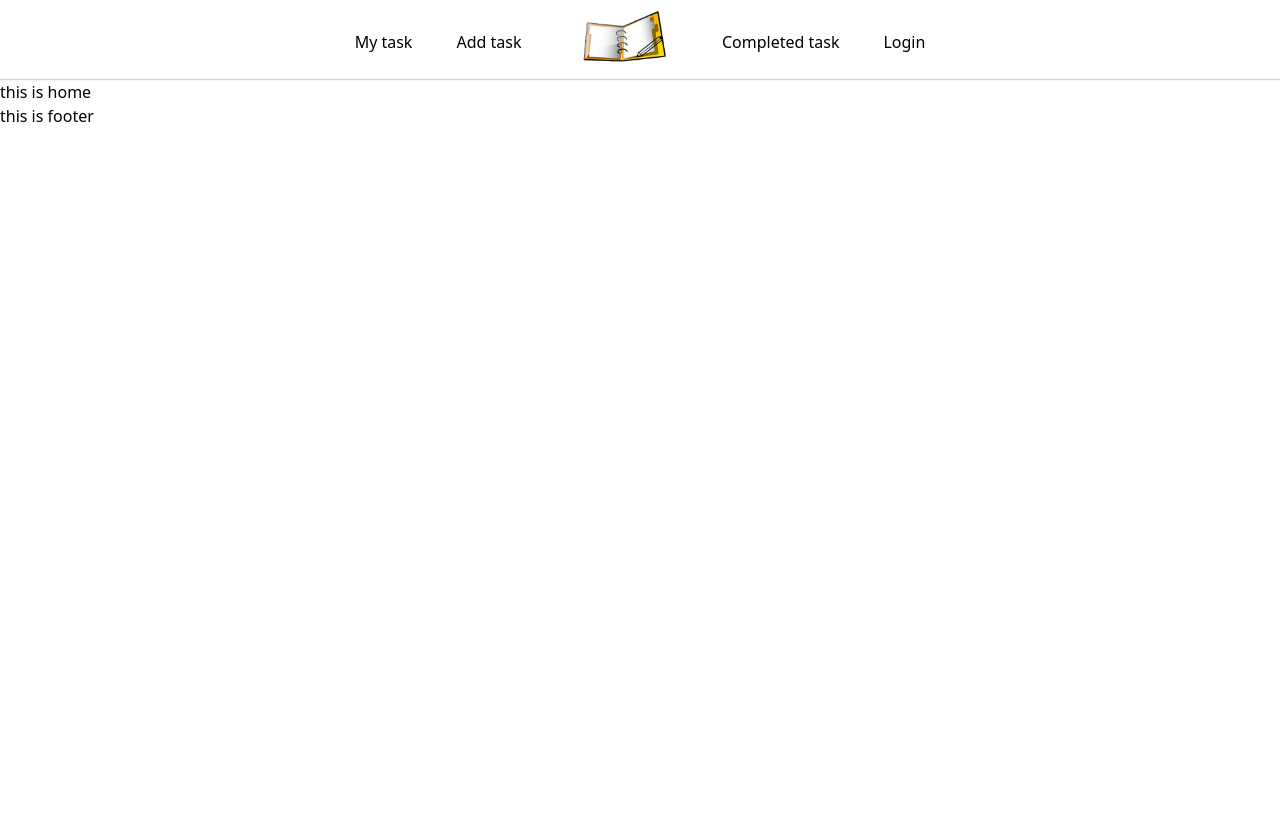
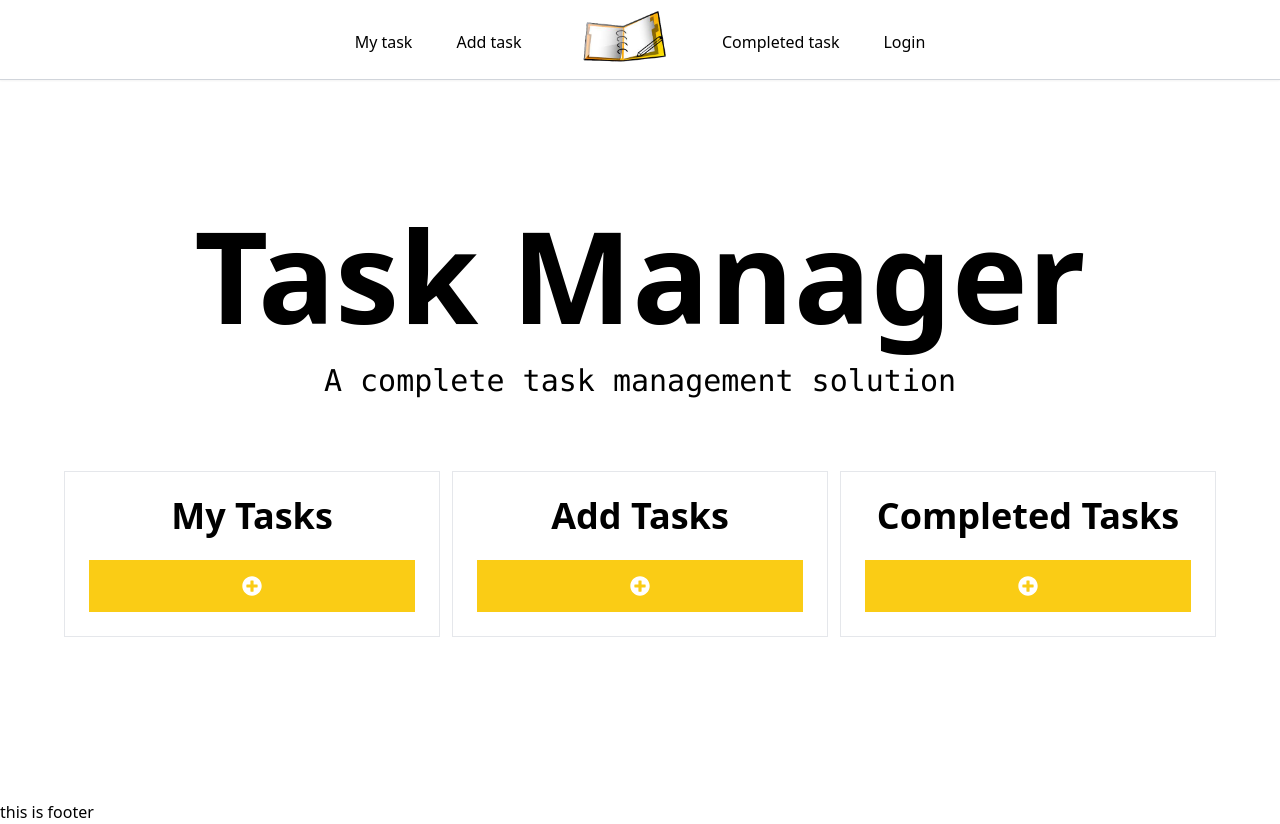
Before and after one commit to imtiajul-islam-d/task_management_MERN, a React (Create React App) app: page / in a window 1280 px wide. Before the commit the page ends 800 px from the top, so only its background shows below. Built offline with nearby package versions, Linux system fonts and the light colour scheme; no server answers.

Commit message:
homepage design added

```diff
--- a/src/Pages/Home/Base/Home.js
+++ b/src/Pages/Home/Base/Home.js
@@ -1,11 +1,33 @@
-import React from 'react';
+import React, { useContext } from "react";
+import { AuthContext } from "./../../../Authentication/AuthProvider";
+import logo from "./../../../assets/logo/logoNote.png";
+import Category from "../Category/Category";
 
 const Home = () => {
-    return (
+  const { user } = useContext(AuthContext);
+  console.log(user);
+  return (
+    <section className="min-h-[90vh] px-3 md:px-10 flex items-center justify-center">
+      <section className="container mx-auto">
+        <section className="flex justify-center">
+          <div>
+            {/* <div className="flex justify-center items-center mt-4">
+              <img className="h-16" src={logo} alt="" />
+            </div> */}
+            <h3 className="text-7xl lg:text-9xl font-bold mb-6 mt-10 text-center">
+              Task Manager
+            </h3>
+            <p className="text-center text-3xl font-mono mt-3">
+              A complete task management solution
+            </p>
+          </div>
+        </section>
         <div>
-            this is home
+          <Category></Category>
         </div>
-    );
+      </section>
+    </section>
+  );
 };
 
 export default Home;
--- /dev/null
+++ b/src/Pages/Home/Category/Category.js
@@ -0,0 +1,54 @@
+import React from "react";
+import { Link } from "react-router-dom";
+import { FaPlusCircle } from "react-icons/fa";
+
+const Category = () => {
+  return (
+    <section className="py-6 sm:py-12 dark:bg-gray-800 dark:text-gray-100">
+      <div className="container p-6 mx-auto space-y-8">
+        <div className="grid grid-cols-1 gap-3 lg:grid-cols-3">
+          <article className="flex flex-col dark:bg-gray-900 border hover:shadow-md hover:scale-105 transition">
+            <div>
+              <p className="mt-6 text-center text-4xl font-bold">My Tasks</p>
+            </div>
+            <div className="flex flex-col flex-1 p-6">
+              <Link className="bg-yellow-400 hover:bg-yellow-300 text-white hover:text-black p-4 flex items-center justify-center transition">
+                <span className=" cursor-pointer text-xl">
+                  <FaPlusCircle></FaPlusCircle>
+                </span>
+              </Link>
+            </div>
+          </article>
+          {/* two */}
+          <article className="flex flex-col dark:bg-gray-900 border hover:shadow-md hover:scale-105 transition">
+            <div>
+              <p className="mt-6 text-center text-4xl font-bold">Add Tasks</p>
+            </div>
+            <div className="flex flex-col flex-1 p-6">
+              <Link className="bg-yellow-400 hover:bg-yellow-300 text-white hover:text-black p-4 flex items-center justify-center transition">
+                <span className=" cursor-pointer text-xl">
+                  <FaPlusCircle></FaPlusCircle>
+                </span>
+              </Link>
+            </div>
+          </article>
+          {/* three */}
+          <article className="flex flex-col dark:bg-gray-900 border hover:shadow-md hover:scale-105 transition">
+            <div>
+              <p className="mt-6 text-center text-4xl font-bold">Completed Tasks</p>
+            </div>
+            <div className="flex flex-col flex-1 p-6">
+              <Link className="bg-yellow-400 hover:bg-yellow-300 text-white hover:text-black p-4 flex items-center justify-center transition">
+                <span className=" cursor-pointer text-xl">
+                  <FaPlusCircle></FaPlusCircle>
+                </span>
+              </Link>
+            </div>
+          </article>
+        </div>
+      </div>
+    </section>
+  );
+};
+
+export default Category;
```
